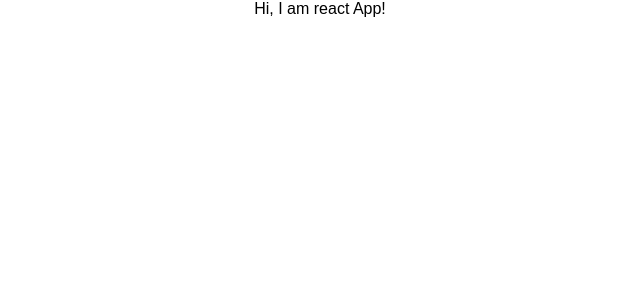
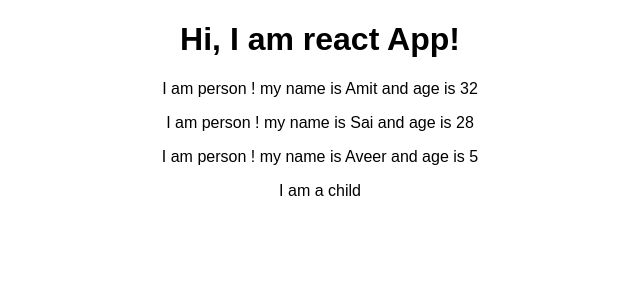
Before and after one commit to amitnashtekar/react-burger, a React (Create React App) app: page / in a window 1280 px wide. Shown: the top 300 px of the page, without its empty margins (320-960 px from the left). Built offline with nearby package versions, Linux system fonts and the light colour scheme.

Commit message:
modified first functional comp with use of props to make it output dynamic content

```diff
--- a/src/App.js
+++ b/src/App.js
@@ -1,11 +1,16 @@
 import React, { Component } from 'react';
+import Person from './Person/Person';
 import './App.css';
 
 class App extends Component {
   render() {
     return (
       <div className="App">
-       Hi, I am react App!
+      <h1> Hi, I am react App!</h1>
+      <Person name = "Amit" age = "32" />
+      <Person name = "Sai" age = "28"/>
+      <Person name = "Aveer" age = "5"> I am a child </Person>
+
       </div>
     );
   }
--- /dev/null
+++ b/src/Person/Person.js
@@ -0,0 +1,13 @@
+import React from 'react';
+
+const person = (props) => {
+    return (
+        <div>
+            <p>I am person ! my name is {props.name} and age is {props.age}</p>
+            <p>{props.children}</p>
+        </div>
+
+    )
+}
+
+export default person;
```
